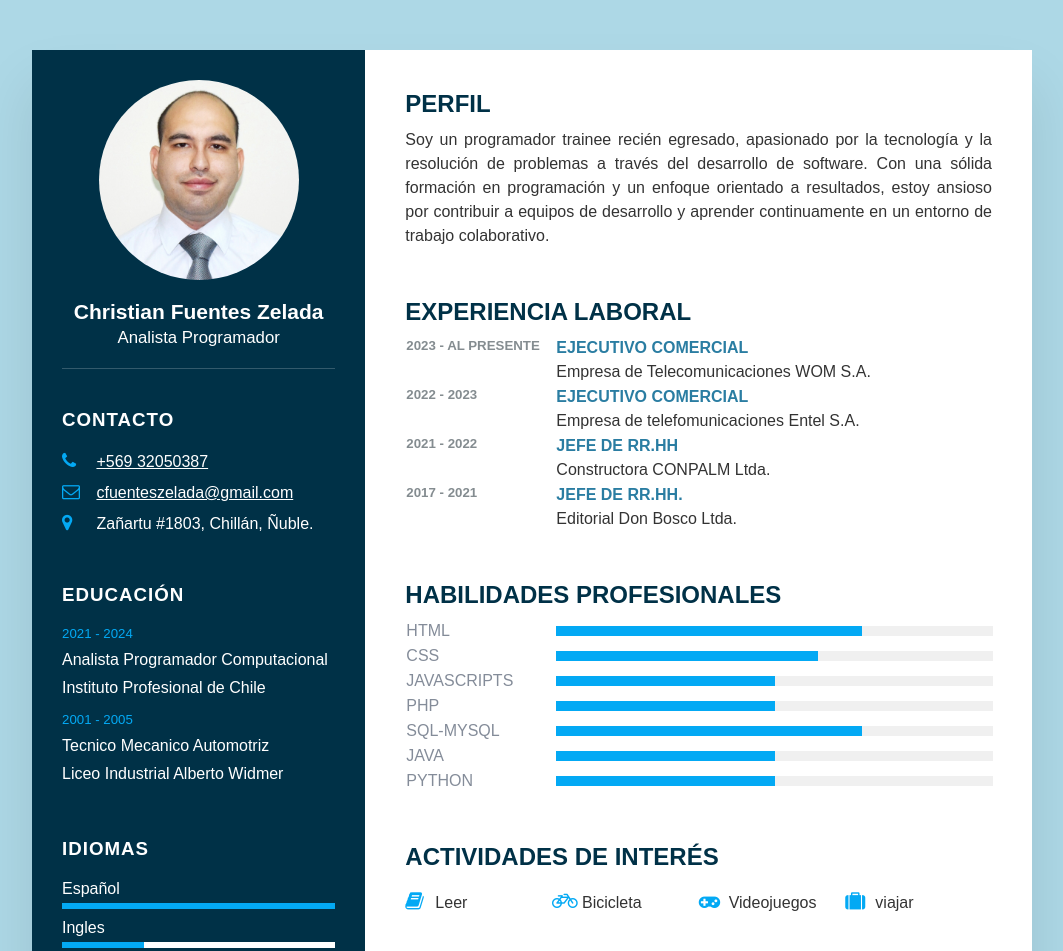
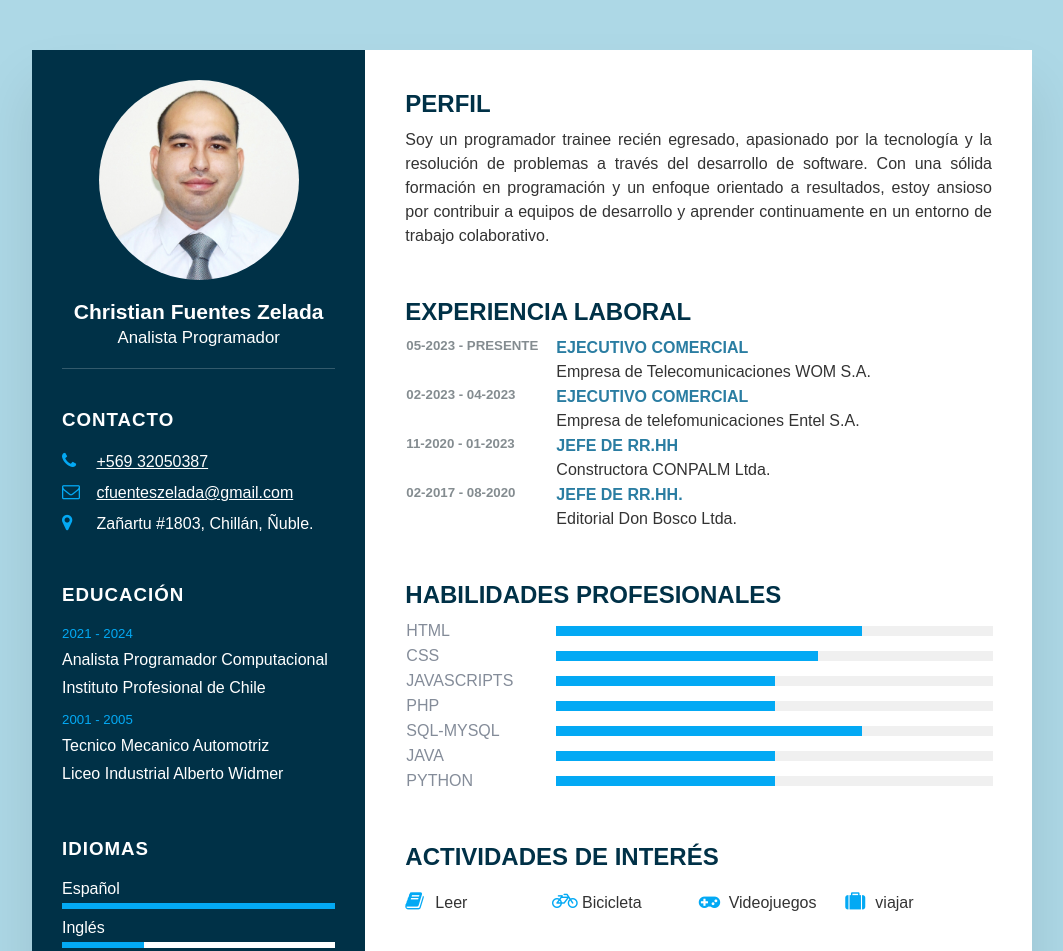
Before and after one commit to Christian4513/christian4513.github.io, a plain HTML site: page index.html in a window 1280 px wide. Shown: the top 951 px of the page, without its empty margins (108-1171 px from the left). Drawn offline with Linux system fonts and the light colour scheme.

Commit message:
Cambios generales

```diff
--- a/index.html
+++ b/index.html
@@ -69,7 +69,7 @@
                         </span>
                     </li>
                     <li>
-                        <span class="text">Ingles</span>
+                        <span class="text">Inglés</span>
                         <span class="percent">
                             <div style="width: 30%;"></div>
                         </span>
@@ -89,7 +89,7 @@
                 <h2 class="title2">Experiencia Laboral</h2>
                 <div class="box">
                     <div class="year_company">
-                        <h5>2023 - al presente</h5>
+                        <h5>05-2023 - Presente</h5>
                     </div>
                     <div class="text">
                         <h4>Ejecutivo Comercial</h4>
@@ -99,7 +99,7 @@
                 </div>
                 <div class="box">
                     <div class="year_company">
-                        <h5>2022 - 2023</h5>
+                        <h5>02-2023 - 04-2023</h5>
                     </div>
                     <div class="text">
                         <h4>Ejecutivo comercial</h4>
@@ -109,7 +109,7 @@
                 </div>
                 <div class="box">
                     <div class="year_company">
-                        <h5>2021 - 2022</h5>
+                        <h5>11-2020 - 01-2023</h5>
                     </div>
                     <div class="text">
                         <h4>Jefe de RR.HH</h4>
@@ -119,7 +119,7 @@
                 </div>
                 <div class="box">
                     <div class="year_company">
-                        <h5>2017 - 2021</h5>
+                        <h5>02-2017 - 08-2020</h5>
                     </div>
                     <div class="text">
                         <h4>Jefe de RR.HH.</h4>
```
